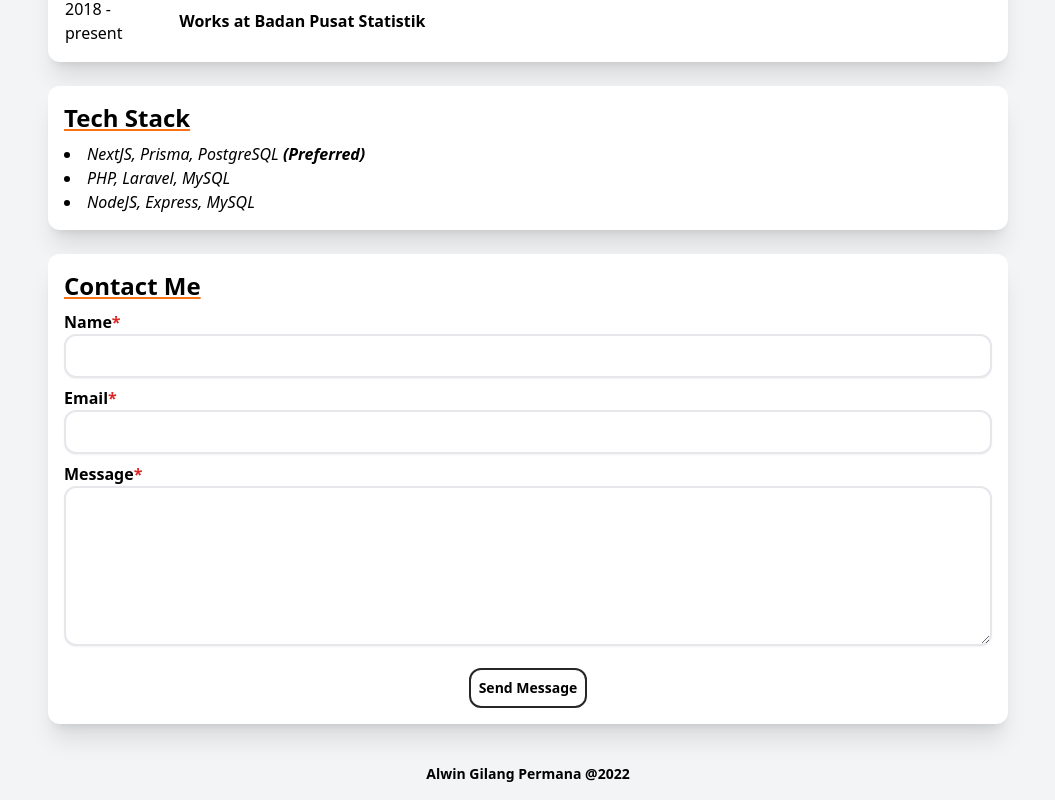
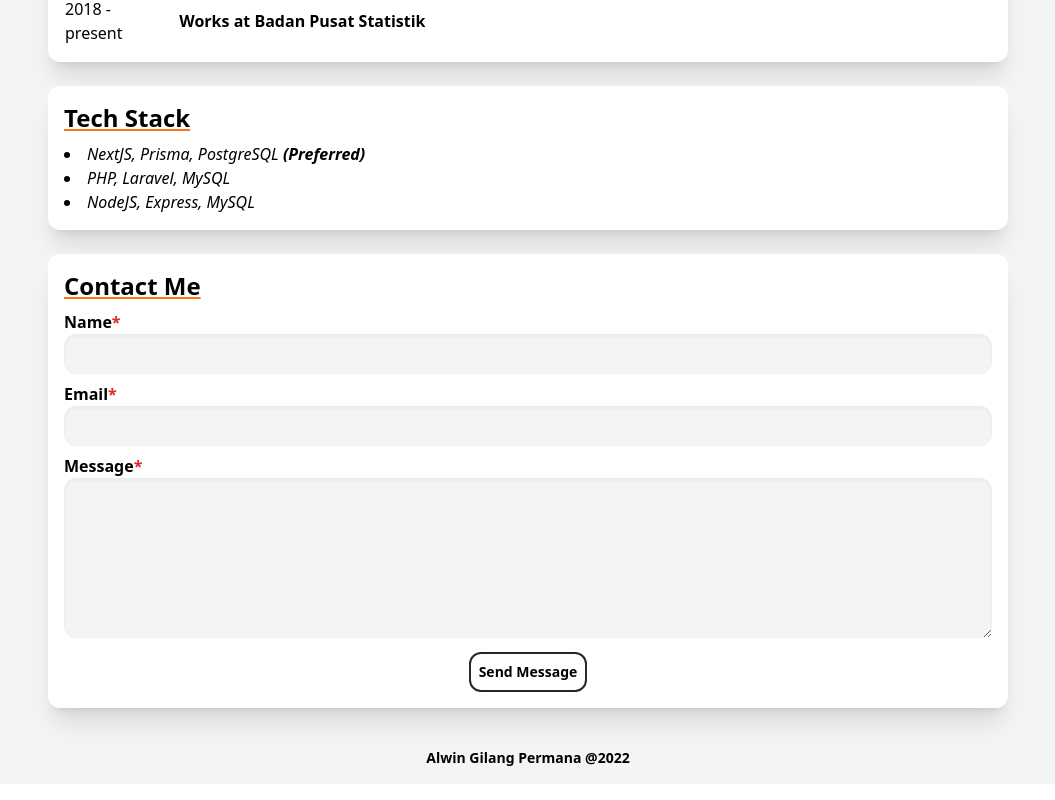
Before and after one commit to agilangp/portoforme, a Next.js app: page / in a window 1280 px wide. Shown: the part 862-1662 px from the top of the page, without its empty margins (112-1167 px from the left). Built offline with nearby package versions, Linux system fonts and the light colour scheme.

Commit message:
refactor animation

```diff
--- a/src/components/Layout.tsx
+++ b/src/components/Layout.tsx
@@ -2,6 +2,7 @@ import { useState, useEffect, useRef } from "react"
 import Footer from "./Footer"
 import Header from "./Header"
 import Navbar from "./Navbar"
+import { motion } from "framer-motion"
 
 interface LayoutProps {
     children: React.ReactNode
@@ -41,9 +42,15 @@ const Layout = ({ children }: LayoutProps) => {
                 <Header />
                 <main className="min-h-screen flex flex-col justify-between">
                     <Navbar changeMode={changeMode} darkMode={darkMode} />
-                    <div className="py-6 container mx-auto px-4 sm:px-0 sm:w-9/12">
+                    <motion.div
+                        animate={{ y: 0, scale: 1 }}
+                        transition={{ type: "spring" }}
+                        initial={{ y: 50, scale: 0.8 }}
+                        viewport={{ once: true }}
+                        className="py-6 container mx-auto px-4 sm:px-0 sm:w-9/12"
+                    >
                         {children}
-                    </div>
+                    </motion.div>
                     <Footer />
                 </main>
             </div>
--- a/src/pages/index.tsx
+++ b/src/pages/index.tsx
@@ -3,7 +3,6 @@ import Image from "next/image"
 import Link from "next/link"
 import { useCallback, useState } from "react"
 import Layout from "../components/Layout"
-import { motion } from "framer-motion"
 
 const Home: NextPage = () => {
     const [formStatus, setFormStatus] = useState({
@@ -105,13 +104,7 @@ const Home: NextPage = () => {
 
     return (
         <Layout>
-            <motion.div
-                whileInView={{ y: 0, scale: 1 }}
-                transition={{ type: "spring" }}
-                initial={{ y: -50, scale: 0.8 }}
-                viewport={{ once: true }}
-                className="bg-white dark:bg-zinc-900 lg:grid lg:grid-cols-4 flex flex-col rounded-xl shadow-xl"
-            >
+            <div className="bg-white dark:bg-zinc-900 lg:grid lg:grid-cols-4 flex flex-col rounded-xl shadow-xl">
                 <div className="flex flex-wrap justify-center pt-4 lg:pt-0">
                     <div className="w-80 h-80 lg:w-full lg:h-full relative fill-current">
                         <Image
@@ -205,15 +198,9 @@ const Home: NextPage = () => {
                         </div>
                     </div>
                 </div>
-            </motion.div>
+            </div>
 
-            <motion.div
-                whileInView={{ y: 0, scale: 1 }}
-                transition={{ type: "spring" }}
-                initial={{ y: -50, scale: 0.8 }}
-                viewport={{ once: true }}
-                className="bg-white dark:bg-zinc-900 mt-6 p-4 rounded-xl shadow-xl"
-            >
+            <div className="bg-white dark:bg-zinc-900 mt-6 p-4 rounded-xl shadow-xl">
                 <p className="lg:text-left text-center mb-2 font-semibold underline text-2xl decoration-orange-500">
                     About
                 </p>
@@ -231,15 +218,9 @@ const Home: NextPage = () => {
                 <p className="font-bold mt-4">
                     Based in Magetan Regency, East Java, Indonesia
                 </p>
-            </motion.div>
+            </div>
 
-            <motion.div
-                whileInView={{ y: 0, scale: 1 }}
-                transition={{ type: "spring" }}
-                initial={{ y: -50, scale: 0.8 }}
-                viewport={{ once: true }}
-                className="bg-white dark:bg-zinc-900 mt-6 p-4 rounded-xl shadow-xl"
-            >
+            <div className="bg-white dark:bg-zinc-900 mt-6 p-4 rounded-xl shadow-xl">
                 <p className="lg:text-left text-center mb-2 font-semibold underline text-2xl decoration-orange-500">
                     Bio
                 </p>
@@ -270,15 +251,9 @@ const Home: NextPage = () => {
                         </tr>
                     </tbody>
                 </table>
-            </motion.div>
+            </div>
 
-            <motion.div
-                whileInView={{ y: 0, scale: 1 }}
-                transition={{ type: "spring" }}
-                initial={{ y: -50, scale: 0.8 }}
-                viewport={{ once: true }}
-                className="bg-white dark:bg-zinc-900 mt-6 p-4 rounded-xl shadow-xl"
-            >
+            <div className="bg-white dark:bg-zinc-900 mt-6 p-4 rounded-xl shadow-xl">
                 <p className="lg:text-left text-center mb-2 font-semibold underline text-2xl decoration-orange-500">
                     Tech Stack
                 </p>
@@ -289,15 +264,9 @@ const Home: NextPage = () => {
                     <li>PHP, Laravel, MySQL</li>
                     <li>NodeJS, Express, MySQL</li>
                 </ul>
-            </motion.div>
+            </div>
 
-            <motion.div
-                whileInView={{ y: 0, scale: 1 }}
-                transition={{ type: "spring" }}
-                initial={{ y: -100, scale: 0.8 }}
-                viewport={{ once: true }}
-                className="bg-white dark:bg-zinc-900 mt-6 p-4 rounded-xl shadow-xl"
-            >
+            <div className="bg-white dark:bg-zinc-900 mt-6 p-4 rounded-xl shadow-xl">
                 <p className="lg:text-left text-center mb-2 font-semibold underline text-2xl decoration-orange-500">
                     Contact Me
                 </p>
@@ -328,7 +297,7 @@ const Home: NextPage = () => {
                             Name<span className="text-red-600">*</span>
                         </label>
                         <input
-                            className="p-2 w-full border-2 dark:border-none rounded-xl dark:bg-zinc-800 shadow-sm mb-2"
+                            className="p-2 w-full shadow-inner rounded-xl dark:bg-zinc-800 mb-2 bg-gray-100"
                             type="text"
                             name="name"
                             onChange={handleOnFormChange}
@@ -339,7 +308,7 @@ const Home: NextPage = () => {
                             Email<span className="text-red-600">*</span>
                         </label>
                         <input
-                            className="p-2 w-full border-2 dark:border-none rounded-xl dark:bg-zinc-800 shadow-sm mb-2"
+                            className="p-2 w-full shadow-inner rounded-xl dark:bg-zinc-800 mb-2 bg-gray-100"
                             type="email"
                             name="email"
                             onChange={handleOnFormChange}
@@ -350,7 +319,7 @@ const Home: NextPage = () => {
                             Message<span className="text-red-600">*</span>
                         </label>
                         <textarea
-                            className="h-40 p-2 w-full border-2 dark:border-none rounded-xl dark:bg-zinc-800 shadow-sm mb-4"
+                            className="h-40 p-2 w-full shadow-inner rounded-xl dark:bg-zinc-800 mb-2 bg-gray-100"
                             name="message"
                             onChange={handleOnFormChange}
                             required
@@ -363,7 +332,7 @@ const Home: NextPage = () => {
                         </button>
                     </form>
                 )}
-            </motion.div>
+            </div>
         </Layout>
     )
 }
```
